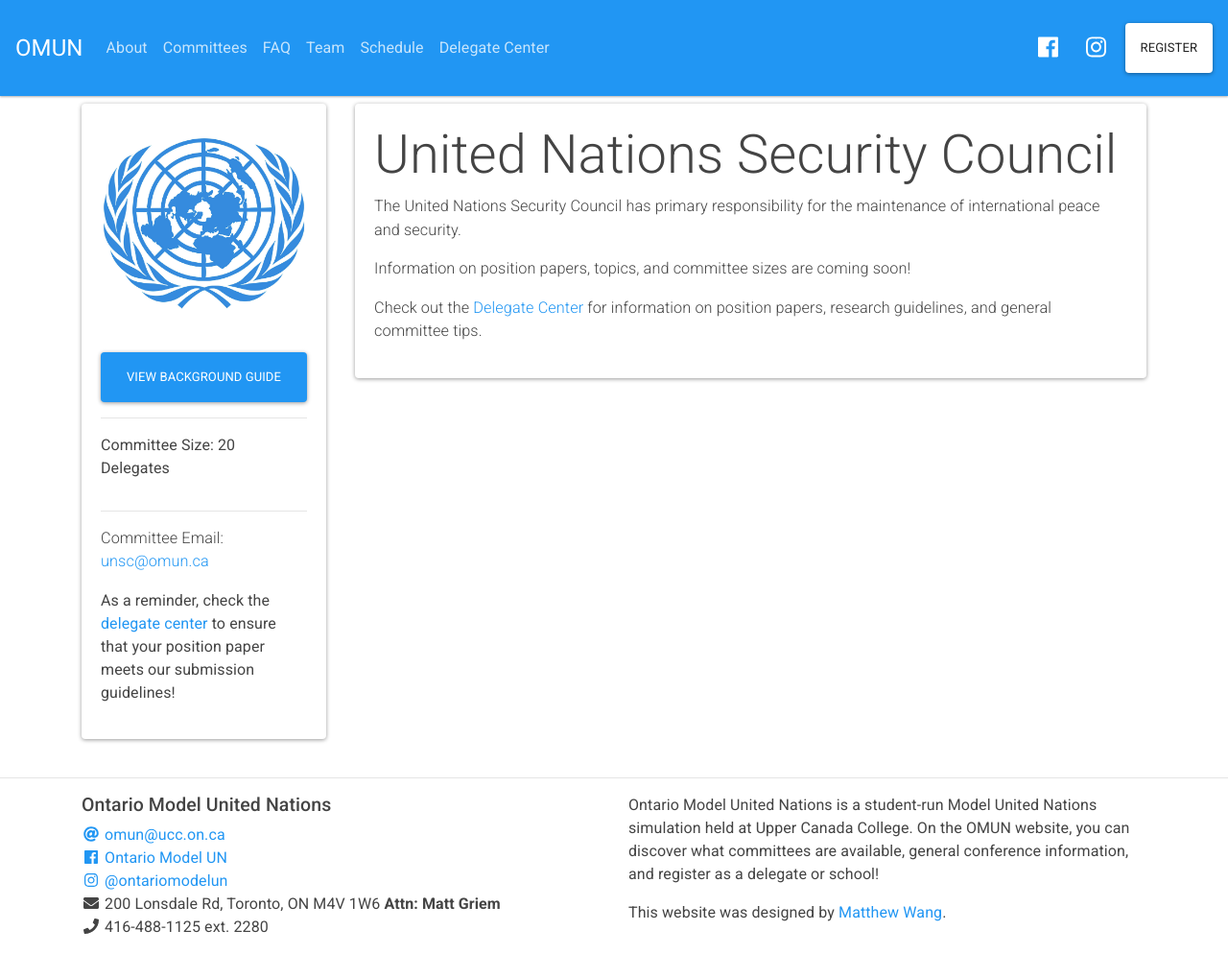
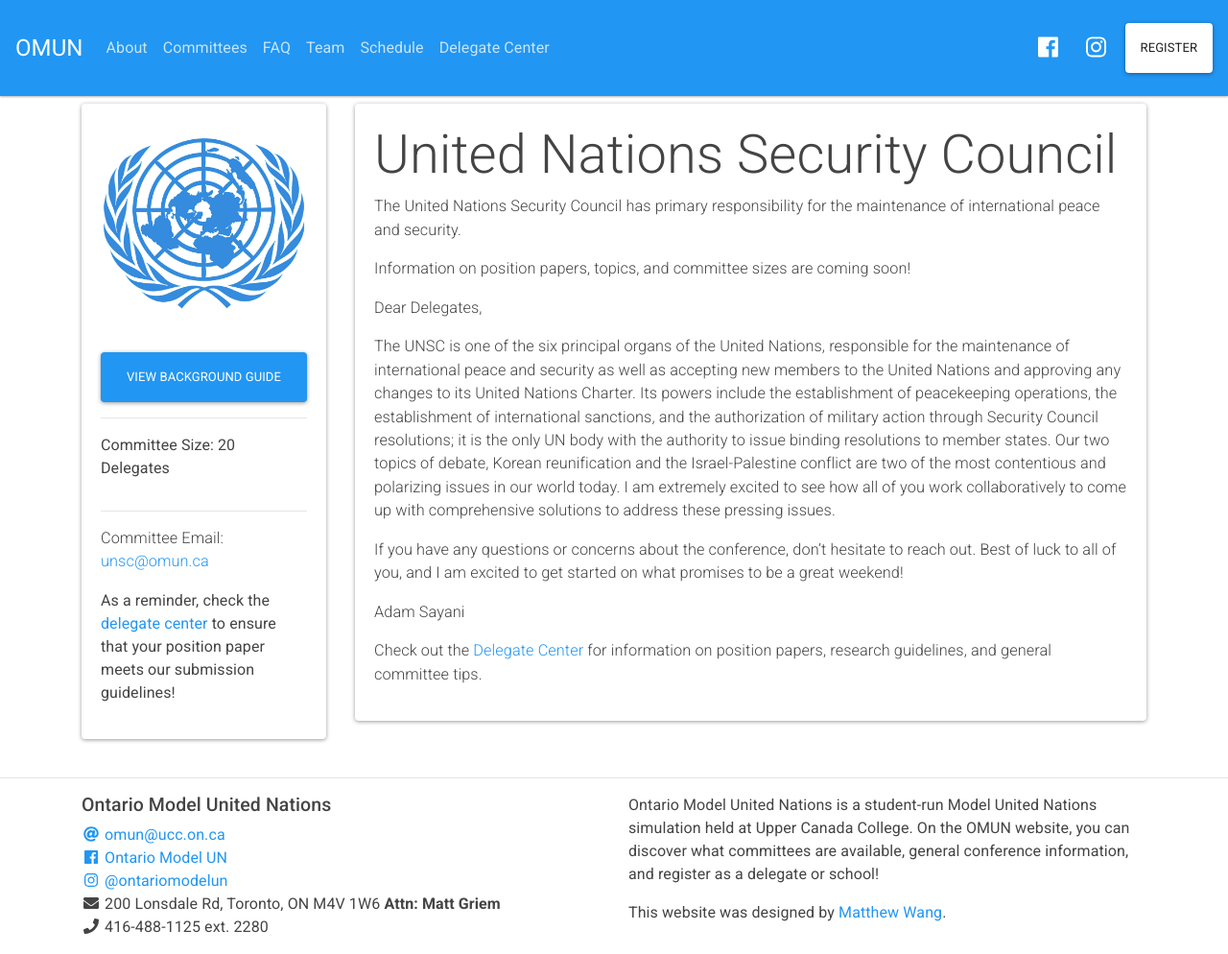
Before and after one commit to malsf21/omun.ca, a Jekyll site: the page built from _committees/unsc.md, in a window 1280 px wide and 994 px high. Shown: the whole window at 96% size. Built offline with Jekyll 4.4.1, drawn with Linux system fonts in a browser that asks for light colours.

Commit message:
adds unsc

```diff
--- a/_committees/unsc.md
+++ b/_committees/unsc.md
@@ -8,3 +8,10 @@ type: Specialized Agency
 size: 20
 shortbio: The United Nations Security Council has primary responsibility for the maintenance of international peace and security.
 ---
+Dear Delegates,
+
+The UNSC is one of the six principal organs of the United Nations, responsible for the maintenance of international peace and security as well as accepting new members to the United Nations and approving any changes to its United Nations Charter. Its powers include the establishment of peacekeeping operations, the establishment of international sanctions, and the authorization of military action through Security Council resolutions; it is the only UN body with the authority to issue binding resolutions to member states. Our two topics of debate, Korean reunification and the Israel-Palestine conflict are two of the most contentious and polarizing issues in our world today. I am extremely excited to see how all of you work collaboratively to come up with comprehensive solutions to address these pressing issues.
+
+If you have any questions or concerns about the conference, don’t hesitate to reach out. Best of luck to all of you, and I am excited to get started on what promises to be a great weekend!
+
+Adam Sayani
```
